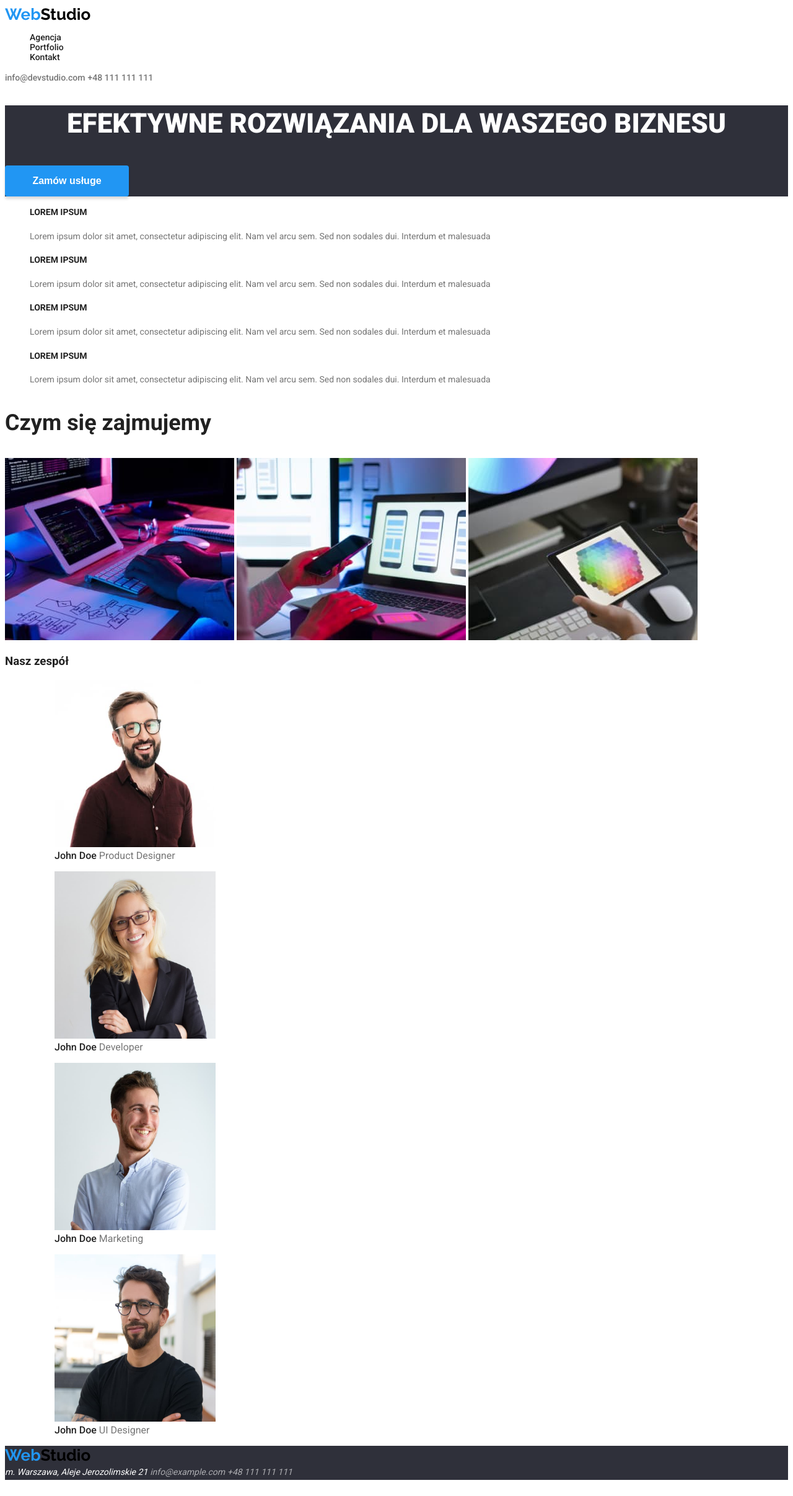
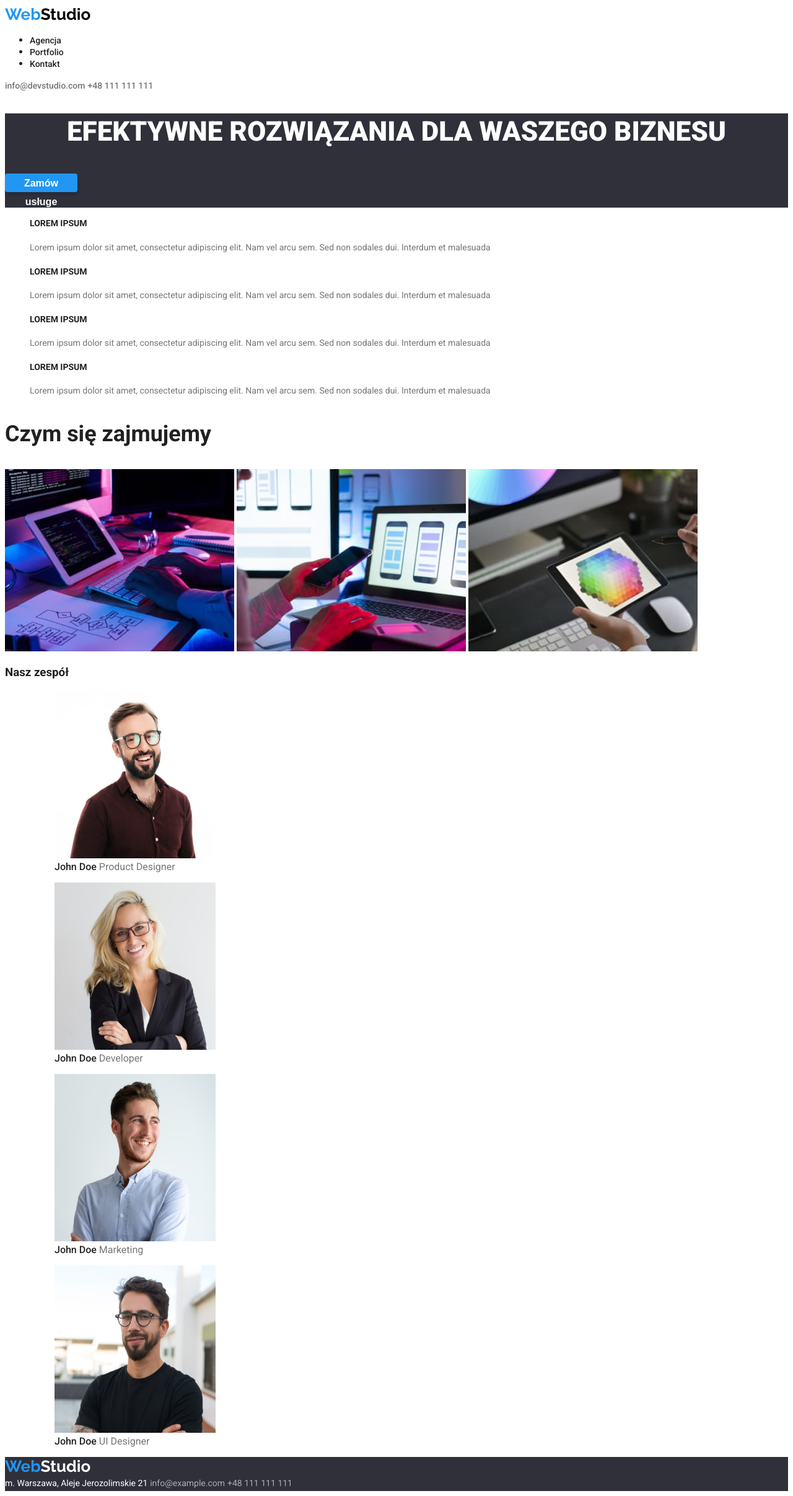
Before and after one commit to KonradSadowski/goit-markup-hw-02, a plain HTML site: page index.html in a window 1280 px wide. Shown: the whole page at 62% size. Drawn offline with Linux system fonts and the light colour scheme.

Commit message:
poprawki poprawek

```diff
--- a/css/styles.css
+++ b/css/styles.css
@@ -1,34 +1,44 @@
-body {
-  font-family: 'Roboto', sans-serif;
-  color: #212121;
-}
 :root {
   --light-blue: #2196f3;
   --text-grey: #757575;
   --text-white: #ffffff;
   --button-grey-background: #f5f4fa;
+  --addres-color: rgba(255, 255, 255, 0.6);
+  --background-dark: #2f303a;
+  --footer-contacts: #ffffff99;
+  --logo-black: #000000;
+  --main-black: #212121;
 }
+
+body {
+  font-family: 'Roboto', sans-serif;
+  color: var(--main-black);
+}
+
 .logo {
   font-family: 'Raleway', sans-serif;
   text-decoration: none;
-  color: #000000;
+  color: var(--light-blue);
   font-weight: 700;
   font-size: 26px;
   line-height: 1.19;
   width: 145px;
   height: 31px;
 }
-.logo-web {
-  color: var(--light-blue);
+.studio-black {
+  color: var(--logo-black);
+}
+.studio-white {
+  color: var(--text-white);
 }
 
-.nav-header {
+.nav-header a {
   text-decoration: none;
   font-weight: 500;
   font-size: 14px;
   line-height: 1.14;
   list-style: none;
-  color: #212121;
+  color: var(--main-black);
 }
 .nav-header:hover,
 .nav-header:focus {
@@ -48,7 +58,7 @@ body {
 }
 
 .offer {
-  background-color: #2f303a;
+  background-color: var(--background-dark);
 }
 .offer h1 {
   font-weight: 900;
@@ -68,7 +78,7 @@ body {
   cursor: pointer;
 }
 
-.order-text {
+.offer button {
   font-weight: 700;
   font-size: 16px;
   line-height: 1.88;
@@ -101,7 +111,7 @@ body {
 .employees {
   list-style: none;
 }
-.emlpoyee-name {
+.employee-name {
   font-weight: 500;
   font-size: 16px;
   line-height: 1.19;
@@ -111,20 +121,6 @@ body {
   font-size: 16px;
   line-height: 1.19;
   color: var(--text-grey);
-}
-.headquarters {
-  font-size: 14px;
-  line-height: 1.71;
-  color: var(--text-white);
-}
-.page-end address a {
-  font-size: 14px;
-  line-height: 1.71;
-  color: rgba(255, 255, 255, 0.6);
-  text-decoration: none;
-}
-.page-end address a:hover {
-  color: var(--light-blue);
 }
 
 .tab-list ul {
@@ -143,14 +139,9 @@ body {
   background: var(--light-blue);
   box-shadow: 0px 3px 1px rgba(0, 0, 0, 0.1), 0px 1px 2px rgba(0, 0, 0, 0.08),
     0px 2px 2px rgba(0, 0, 0, 0.12);
-  border-radius: 4px;
-}
-.tab-button:hover {
-  font-weight: 500;
-  font-size: 16px;
-  line-height: 1.62;
   color: var(--text-white);
 }
+
 .boxes {
   list-style: none;
 }
@@ -165,9 +156,31 @@ body {
   color: var(--text-grey);
 }
 
-.page-end {
-  background-color: #2f303a;
+.headquarters {
+  font-size: 14px;
+  line-height: 1.71;
+  color: var(--text-white);
+}
+
+.underline {
+  text-decoration: underline;
 }
 .page-end address a {
-  color: #ffffff99;
+  font-size: 14px;
+  line-height: 1.71;
+  color: var(--addres-color);
+  text-decoration: none;
 }
+
+.page-end address a:hover {
+  color: var(--light-blue);
+}
+.page-end {
+  background-color: var(--background-dark);
+}
+.page-end address a {
+  color: var(--footer-contacts);
+}
+.page-end address {
+  font-style: normal;
+}
--- a/index.html
+++ b/index.html
@@ -14,11 +14,11 @@
   <body>
     <header>
       <nav>
-        <a href="./index.html" class="logo"><span class="logo-web">Web</span>Studio</a>
+        <a href="./index.html" class="logo">Web<span class="studio-black">Studio</span></a>
         <ul class="nav-header">
-          <li><a href="" class="nav-header">Agencja</a></li>
-          <li><a href="portfolio.html" class="nav-header">Portfolio</a></li>
-          <li><a href="" class="nav-header">Kontakt</a></li>
+          <li><a href="">Agencja</a></li>
+          <li><a href="portfolio.html">Portfolio</a></li>
+          <li><a href="">Kontakt</a></li>
         </ul>
       </nav>
 
@@ -28,9 +28,7 @@
     <main>
       <section class="offer">
         <h1>EFEKTYWNE ROZWIĄZANIA DLA WASZEGO BIZNESU</h1>
-        <button type="button" class="order-button">
-          <span class="order-text">Zamów usługe</span>
-        </button>
+        <button type="button" class="order-button">Zamów usługe</button>
       </section>
       <section>
         <ul class="articles">
@@ -87,7 +85,7 @@
                 height="270"
               />
               <figcaption>
-                <span class="emlpoyee-name">John Doe</span>
+                <span class="employee-name">John Doe</span>
                 <span class="job">Product Designer</span>
               </figcaption>
             </figure>
@@ -101,7 +99,7 @@
                 height="270"
               />
               <figcaption>
-                <span class="emlpoyee-name">John Doe</span>
+                <span class="employee-name">John Doe</span>
                 <span class="job">Developer</span>
               </figcaption>
             </figure>
@@ -115,7 +113,7 @@
                 height="270"
               />
               <figcaption>
-                <span class="emlpoyee-name">John Doe</span>
+                <span class="employee-name">John Doe</span>
                 <span class="job">Marketing</span>
               </figcaption>
             </figure>
@@ -129,7 +127,7 @@
                 height="270"
               />
               <figcaption>
-                <span class="emlpoyee-name">John Doe</span>
+                <span class="employee-name">John Doe</span>
                 <span class="job">UI Designer</span>
               </figcaption>
             </figure>
@@ -138,7 +136,7 @@
       </section>
     </main>
     <footer class="page-end">
-      <a href="./index.html" class="logo"><span class="logo-web">Web</span>Studio</a>
+      <a href="./index.html" class="logo">Web<span class="studio-white">Studio</span></a>
       <address>
         <span class="headquarters">m. Warszawa, Aleje Jerozolimskie 21</span>
         <a href="mailto:info@example.com">info@example.com</a>
```
Also changed, not shown: portfolio.html (+3 -3 lines).
